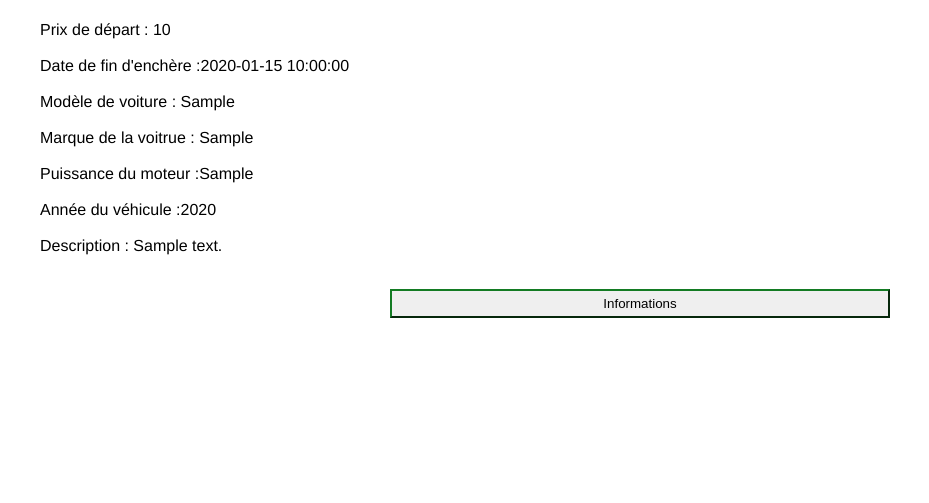
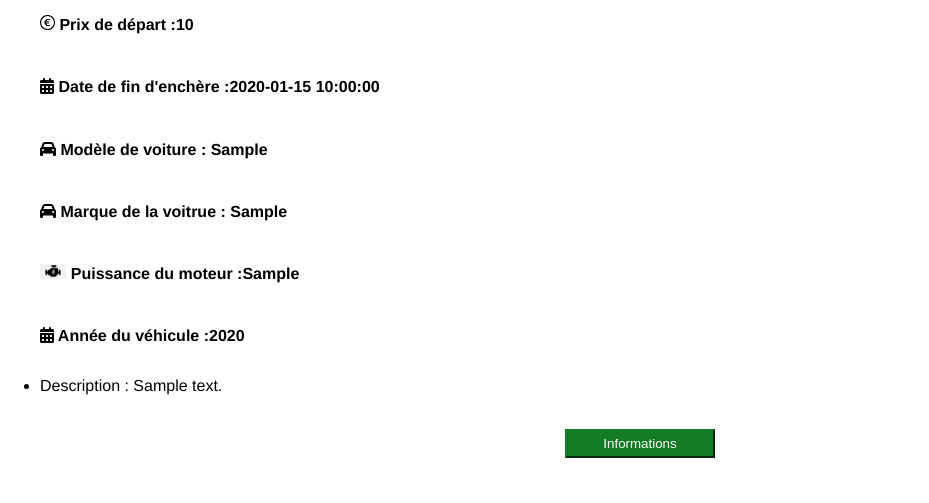
Before and after one commit to JeremieG06/mini_Projet_Auto, a PHP site: page /annonces.php in a window 1280 px wide. Shown: the part 686-1189 px from the top of the page, without its empty margins (0-929 px from the left). Before the commit the page ends 1004 px from the top, so only its background shows below. Run offline with PHP 8.4, Linux system fonts and the light colour scheme; tables that the repository leaves empty or names only in its code hold one stand-in row (values such as "Sample post"); some libraries are stand-ins or nearby versions.

Commit message:
Updates css

```diff
--- a/AnnoncesInfos.php
+++ b/AnnoncesInfos.php
@@ -12,26 +12,24 @@ function afficher()
     foreach ($results as $data) {
         echo "<ul>
         <li> <img src = " . $data['image'] . "/></li>
-        </br>
-            <li>Prix de départ : " . $data['starting_price'] . "</li>
+        <li class='mot'><img src='./Images/telechargement.png' class='prix' /></img> Prix de départ :". $data['starting_price'] ."</li>
             </br>
-            <li> Date de fin d'enchère :" . $data['closing_date'] . "</li>
+            <li class='mot'><i class='fa-solid fa-calendar-days'></i> Date de fin d'enchère :" . $data['closing_date'] . "</li>
             </br>
-            <li> Modèle de voiture : " . $data['car_model'] . "</li>
+            <li class='mot'><i class='fa-sharp fa-solid fa-car'></i> Modèle de voiture : " . $data['car_model'] . "</li>
             </br>
-            <li> Marque de la voitrue : " . $data['car_brand'] . "</li>
+            <li class='mot'><i class='fa-sharp fa-solid fa-car'></i> Marque de la voitrue : " . $data['car_brand'] . "</li>
             </br>
-            <li> Puissance du moteur :" . $data['engine_power'] . "</li>
+            <li class='mot'><img src='./Images/engine.png' class='moteur'/></img> Puissance du moteur :" . $data['engine_power'] . "</li>
             </br>
-            <li> Année du véhicule :" . $data['car_year'] . "</li>
+            <li class='mot'><i class='fa-solid fa-calendar-days'></i> Année du véhicule :" . $data['car_year'] . "</li>
             </br>
-            <li>  Description : " . $data['description'] . "</li>
+            <li class='Description' >  Description : " . $data['description'] . "</li>
             </ul> </br>";
-
 
             echo '<form method="GET" action="annonceDetails.php">';
         echo '<input type="hidden" name="ad_id" value="' . $data['id'] . '">';
-        echo '<input type="submit" name="submit_bid" value="Informations">';
+        echo '<input class="information" type="submit" name="submit_bid" value="Informations" >';
         echo '</form>';
     }
 }
--- a/style.css
+++ b/style.css
@@ -1,4 +1,3 @@
-
 body {
   margin: 0;
 font-family: 'Helvetica', 'Arial Narrow', Arial, sans-serif;
@@ -9,7 +8,7 @@ font-family: 'Helvetica', 'Arial Narrow', Arial, sans-serif;
 }
 
 
-  /* Style the links inside the navigation bar */
+/* Style the links inside the navigation bar / */
 .topnav a {
   float: left;
   color: #f2f2f2;
@@ -19,13 +18,13 @@ font-family: 'Helvetica', 'Arial Narrow', Arial, sans-serif;
   font-size: 17px;
 }
 
-  /* Change the color of links on hover */
+/* / Change the color of links on hover / */
 .topnav a:hover {
   background-color: orangered;
   color: black;
 }
 
-  /* Add a color to the active/current link */
+/* / Add a color to the active/current link */
 .topnav a.active {
   background-color: #1cb04d;
   color: white;
@@ -81,28 +80,33 @@ font-family: 'Helvetica', 'Arial Narrow', Arial, sans-serif;
       float: right;
       font-size: small;
       font-weight: bold;
-
-
-
   }
 
 img.marteau{
-    height: 148px;
+  height: 147px;
   float: left;
   margin-top: 21px;
   overflow: auto;
   margin-left: 0px;
 }
 
-  ul{
-    list-style-type:none;
+.prix{
+height:15px;
+color:green;
+}
+.moteur{
+height:15px;
+}
+.information{
+margin-bottom: 45px;
+color:white;
+background-color:#137b23;
+width:150px;
 }
 
-    a.connexion {
-      float: right;
+.mot
+{
+font-weight:bold;
+display:block;
+line-height: 277%;
 }
-
- a.deconnexion {
-  float: right;
-
- }
```
Also changed, not shown: Images/engine.png (added), Images/telechargement.png (added). Lines whose indentation alone changed are shown as unchanged.
